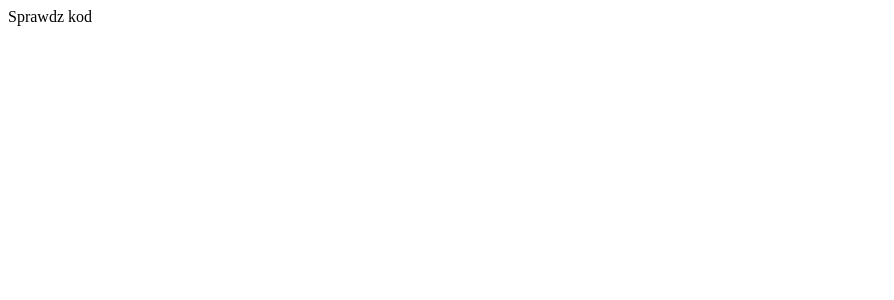
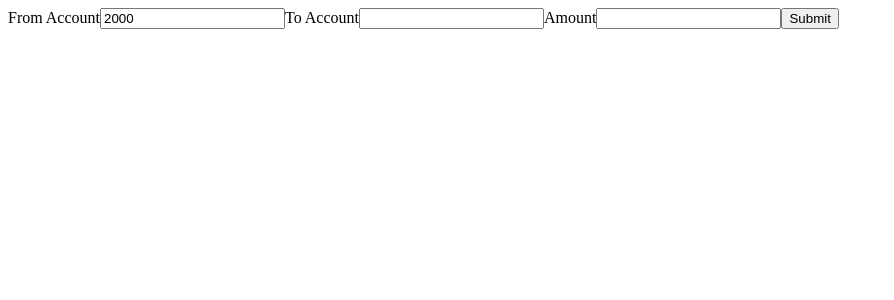
Before and after one commit to A-frontman/start_angular_bank_app, an Angular app: page / in a window 1280 px wide. Shown: the top 300 px of the page, without its empty margins (0-894 px from the left). Built offline with nearby package versions, Linux system fonts and the light colour scheme.

Commit message:
4 files modified

```diff
--- a/src/app/app.component.html
+++ b/src/app/app.component.html
@@ -1 +1 @@
-Sprawdz kod
+<app-transaction-form></app-transaction-form>
--- a/src/app/modules/add-transaction/form/transaction-form.component.ts
+++ b/src/app/modules/add-transaction/form/transaction-form.component.ts
@@ -1,27 +1,36 @@
-import { Component } from '@angular/core';
-import { FormBuilder, FormGroup } from '@angular/forms';
+import { Component } from "@angular/core";
+import { FormBuilder, FormGroup } from "@angular/forms";
+import { BankAccount } from "../../../model/bank-account";
+import { Transaction } from "../../../model/transaction";
+import { TransactionRepositoryService } from "../../database/transaction-repository.service";
 
 @Component({
-  selector: 'app-transaction-form',
-  templateUrl: './transaction-form.component.html',
-  styleUrls: ['./transaction-form.component.scss']
+  selector: "app-transaction-form",
+  templateUrl: "./transaction-form.component.html",
+  styleUrls: ["./transaction-form.component.scss"]
 })
 export class TransactionFormComponent {
   public transactionForm: FormGroup;
 
-  constructor(private fb: FormBuilder) {
+  constructor(
+    private fb: FormBuilder,
+    private readonly transactionRepoService: TransactionRepositoryService
+  ) {
     this.createForm();
   }
 
   public createForm(): void {
     this.transactionForm = this.fb.group({
       fromAccount: [2000],
-      toAccount: [''],
+      toAccount: [""],
       amount: [undefined]
     });
   }
 
   public onSubmit(): void {
+    this.transactionRepoService.addTransaction(
+      new Transaction(new BankAccount("aa", 1), 1, 1)
+    );
     this.clearForm();
   }
 
--- a/src/app/modules/database/database-connection.ts
+++ b/src/app/modules/database/database-connection.ts
@@ -13,6 +13,8 @@ export class DatabaseConnetion implements IDatabaseConnetion {
 
   public create(transaction: ITransactionEntity): boolean {
     // Add Transaction to transactionsTable
+    transactionsTable.default.data.push(transaction);
+    console.error(transactionsTable);
     return true;
   }
 }
```
Also changed, not shown: src/app/app.module.ts (+8 -10 lines).
